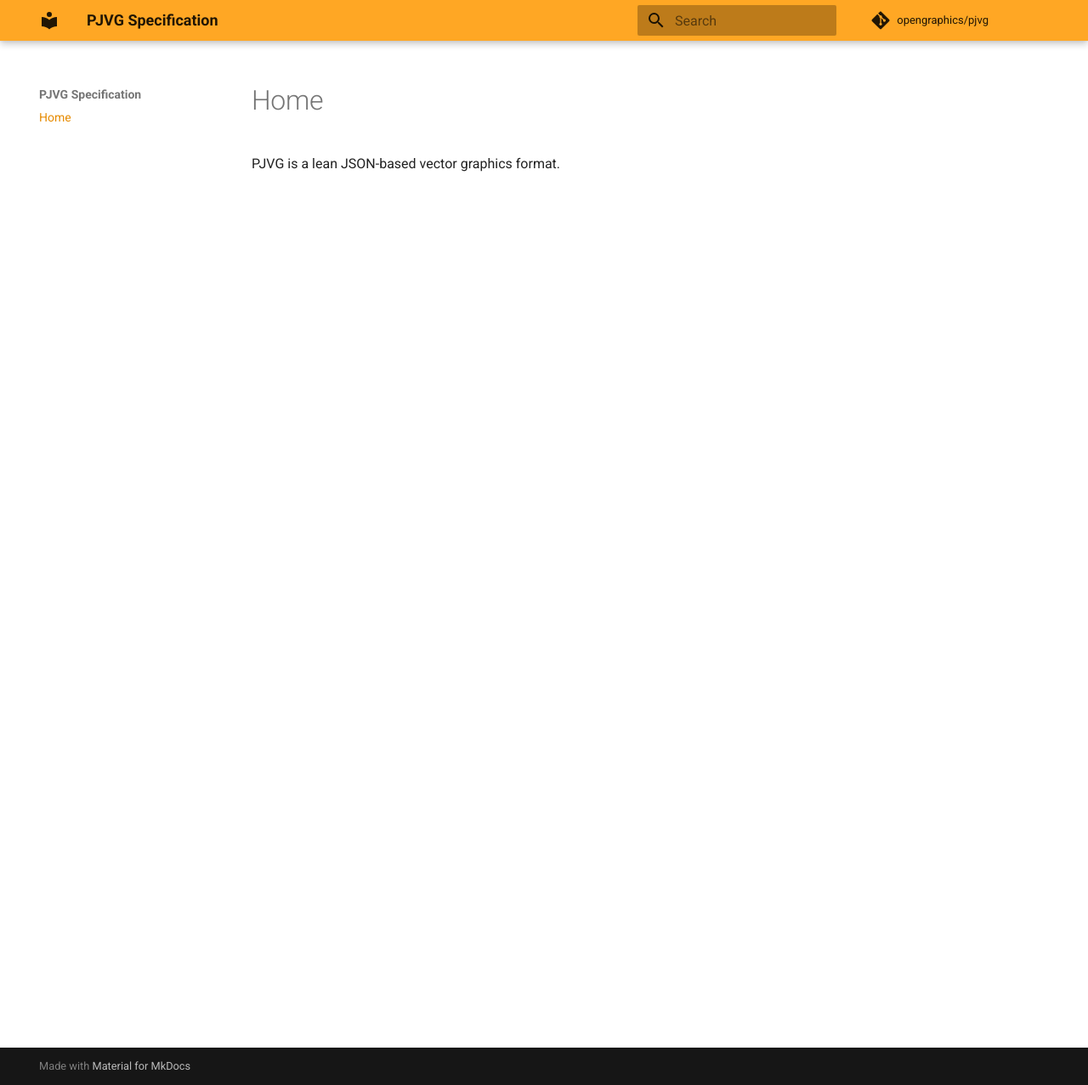
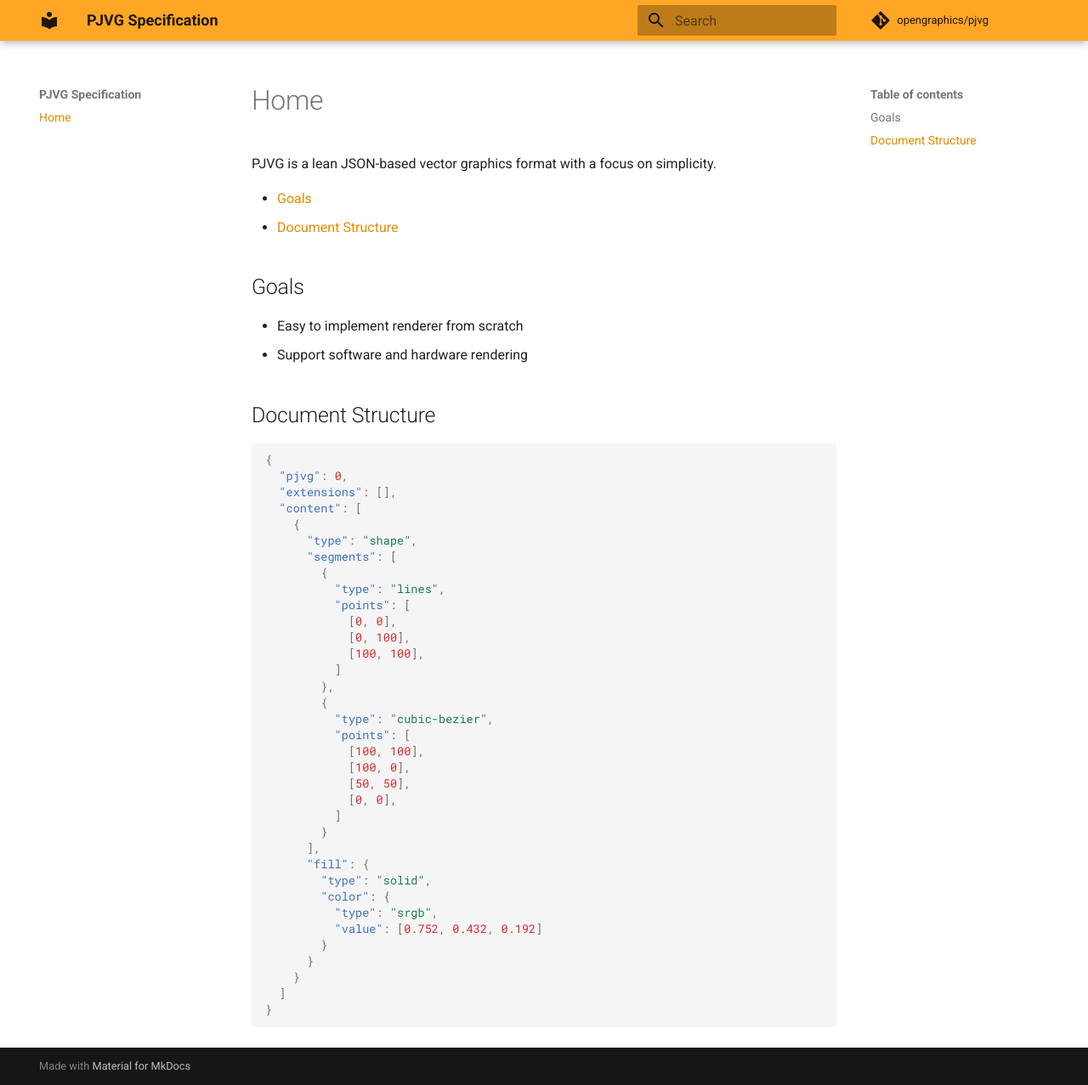
Before and after one commit to opengraphics/pjvg, an MkDocs documentation site: the page built from docs/index.md, in a window 1280 px wide and 1277 px high. Shown: the whole window at 85% size. Built offline with MkDocs 1.6.1 and Material for MkDocs 9.7.7, drawn with Linux system fonts in a browser that asks for light colours; comment, search, counter and statistics services are not loaded.

Commit message:
Make up a document structure

````diff
--- a/docs/index.md
+++ b/docs/index.md
@@ -1 +1,46 @@
-PJVG is a lean JSON-based vector graphics format.
+PJVG is a lean JSON-based vector graphics format with a focus on simplicity.
+
+[TOC]
+
+## Goals
+- Easy to implement renderer from scratch
+- Support software and hardware rendering
+
+## Document Structure
+```json
+{
+  "pjvg": 0,
+  "extensions": [],
+  "content": [
+    {
+      "type": "shape",
+      "segments": [
+        {
+          "type": "lines",
+          "points": [
+            [0, 0],
+            [0, 100],
+            [100, 100],
+          ]
+        },
+        {
+          "type": "cubic-bezier",
+          "points": [
+            [100, 100],
+            [100, 0],
+            [50, 50],
+            [0, 0],
+          ]
+        }
+      ],
+      "fill": {
+        "type": "solid",
+        "color": {
+          "type": "srgb",
+          "value": [0.752, 0.432, 0.192]
+        }
+      }
+    }
+  ]
+}
+```
````
